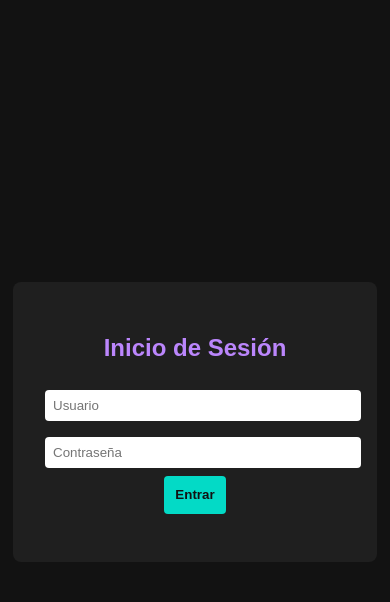
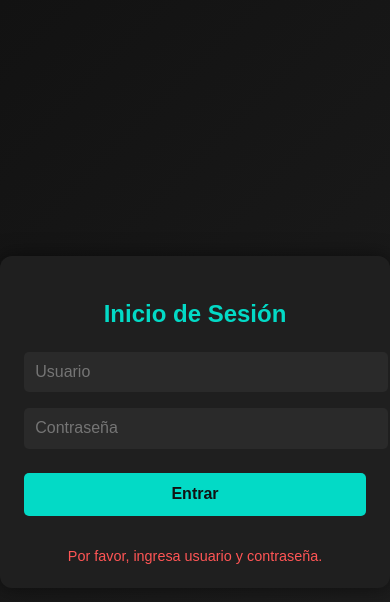
Before and after one commit to kealofnz/admindemoburger, a website: page login.html in a window 390 px wide. Both pictures are taken after a click on the button "Entrar". Drawn offline with Linux system fonts and the light colour scheme; no server answers.

Commit message:
Update login.html

```diff
--- a/login.html
+++ b/login.html
@@ -3,11 +3,11 @@
 <head>
 <meta charset="UTF-8" />
 <title>Login - Administración</title>
+<meta name="viewport" content="width=device-width, initial-scale=1.0">
 <style>
-/* Tus mismos estilos de antes */
 body {
     font-family: Arial, sans-serif;
-    background-color: #121212;
+    background: linear-gradient(135deg, #121212, #1f1f1f);
     color: #e0e0e0;
     display: flex;
     justify-content: center;
@@ -18,29 +18,40 @@ body {
 .login-box {
     background-color: #1f1f1f;
     padding: 2rem;
-    border-radius: 8px;
+    border-radius: 12px;
     text-align: center;
-    max-width: 300px;
+    max-width: 360px;
     width:100%;
+    box-shadow: 0px 0px 20px rgba(0,0,0,.5);
 }
 .login-box h2 {
-    color: #bb86fc;
+    color: #03dac6;
+    font-size: 1.8rem;
+    margin-bottom: 1rem;
 }
 .login-box input {
     width:100%;
-    padding:0.5rem;
+    padding:0.7rem;
     margin:0.5rem 0;
-    border-radius:4px;
-    border:none;
+    border-radius:5px;
+    border: none;
+    font-size:1rem;
+    outline: none;
+    background-color: #2a2a2a;
+    color: #e0e0e0;
 }
 .login-box button {
+    width:100%;
     background-color: #03dac6;
     color: #121212;
+    font-size:1rem;
     font-weight: bold;
-    padding:0.7rem;
-    border-radius:4px;
+    padding:0.8rem;
+    border-radius:5px;
     cursor:pointer;
     border:none;
+    margin:1rem 0;
+    transition: background-color 0.3s;
 }
 .login-box button:hover {
     background-color:#01bfa9;
@@ -48,6 +59,22 @@ body {
 .error {
     color:#ff5555;
     margin-top:1rem;
+    font-size:0.9rem;
+    animation: shake 0.3s ease;
+}
+@keyframes shake {
+    0%,100% { transform: translateX(0); }
+    25% { transform: translateX(-5px); }
+    50% { transform: translateX(5px); }
+    75% { transform: translateX(-5px); }
+}
+@media (max-width: 400px) {
+    .login-box {
+        padding:1.5rem;
+    }
+    .login-box h2 {
+        font-size:1.5rem;
+    }
 }
 </style>
 </head>
@@ -59,6 +86,7 @@ body {
         <button id="loginBtn">Entrar</button>
         <div class="error" id="errorMsg"></div>
     </div>
+
     <script>
     const loginBtn = document.getElementById("loginBtn");
     const errorMsg = document.getElementById("errorMsg");
@@ -67,19 +95,24 @@ body {
         const user = document.getElementById("user").value.trim();
         const password = document.getElementById("pass").value.trim();
 
+        if (!user || !password) {
+            errorMsg.textContent = "Por favor, ingresa usuario y contraseña.";
+            return;
+        }
+
+        errorMsg.textContent = ""; // Limpiar error
         const response = await fetch("/api/login", {
             method: "POST",
             headers: {"Content-Type": "application/json"},
             body: JSON.stringify({ user, password })
         });
-
         const result = await response.json();
 
         if (response.ok && result.success) {
             localStorage.setItem("adminLoggedIn", "true");
             window.location.href = "/index.html"; // Redirige al panel
         } else {
-                errorMsg.textContent = result.error || "Error desconocido.";
+            errorMsg.textContent = result.error || "Usuario o contraseña incorrectos.";
         }
     });
     </script>
```
Lines whose indentation alone changed are shown as unchanged.
